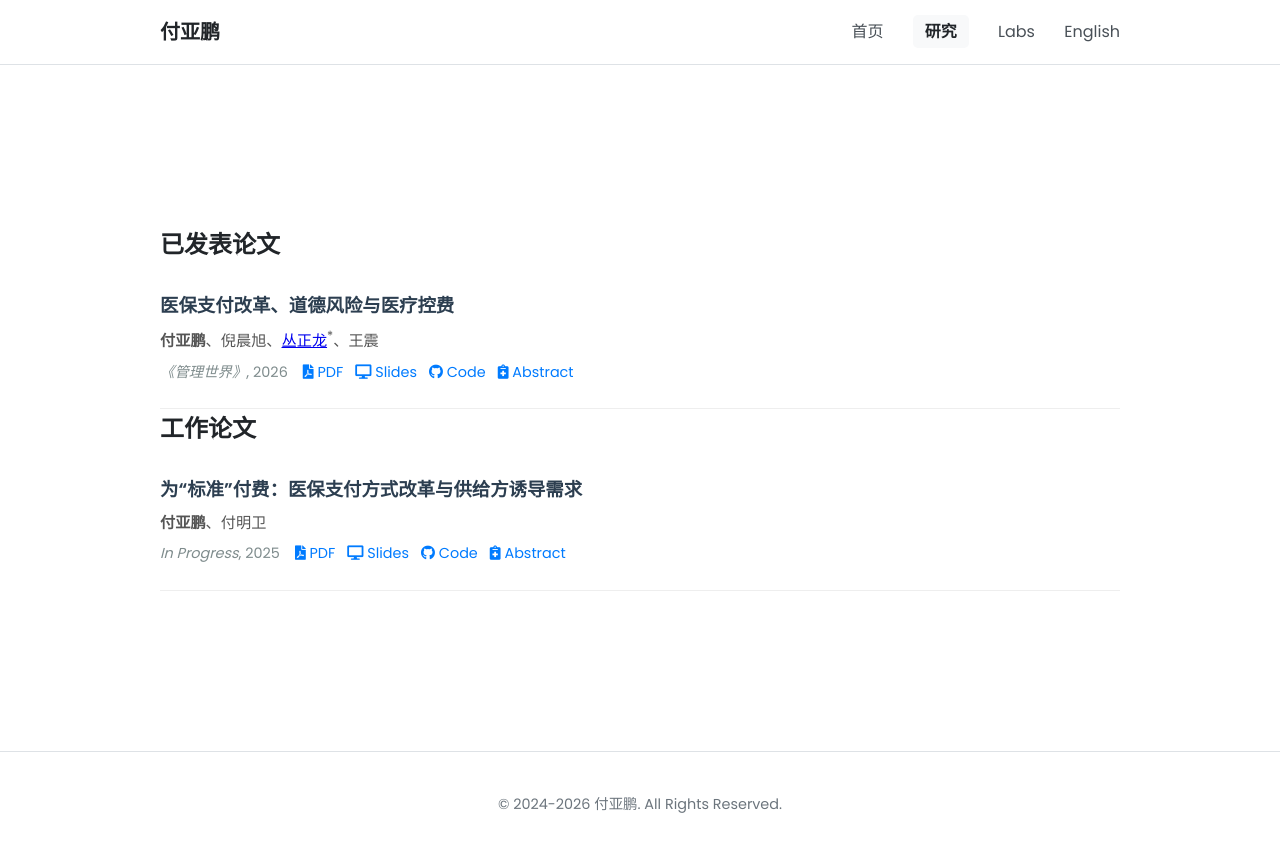
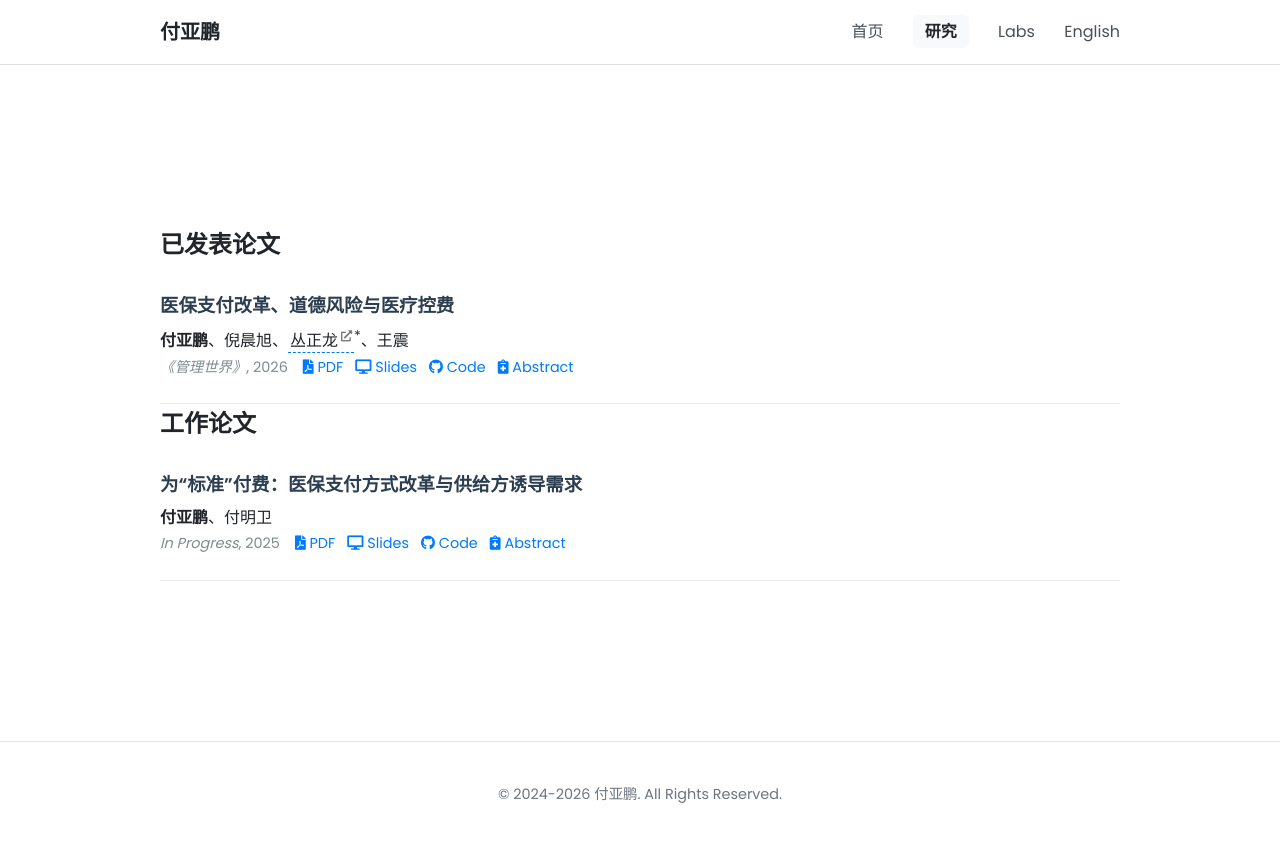
Before and after one commit to fyapeng/fyapeng.github.io, a Jekyll site: the page built from research.html, in a window 1280 px wide. Shown: the top 852 px of the page. Built offline with Jekyll 4.4.1, drawn with Linux system fonts in a browser that asks for light colours.

Commit message:
Update style.css

```diff
--- a/assets/css/style.css
+++ b/assets/css/style.css
@@ -234,10 +234,36 @@ body {
   margin-bottom: 4px;
 }
 
-.paper-authors {
-  font-size: 0.95rem;
-  color: #555;
-  margin-bottom: 6px;
+/* 1. 作者链接基础样式：告别默认蓝 */
+.paper-authors a {
+  color: var(--primary-color); /* 初始颜色跟随正文，不突兀 */
+  text-decoration: none;
+  position: relative;
+  font-weight: 500;
+  padding: 0 2px;
+  transition: all 0.3s ease; /* 平滑过渡动画 */
+  border-bottom: 1px dashed var(--accent-color); /* 优雅的虚线下划线 */
+}
+
+/* 2. 鼠标悬停动画：轻微上浮 + 颜色变亮 */
+.paper-authors a:hover {
+  color: var(--accent-color);
+  background-color: rgba(0, 123, 255, 0.05); /* 淡淡的背景色呼吸感 */
+  transform: translateY(-2px); /* 向上轻微漂浮 2 像素 */
+  display: inline-block; /* 确保 transform 生效 */
+  border-bottom: 1px solid var(--accent-color); /* 虚线变实线 */
+  box-shadow: 0 2px 5px rgba(0,0,0,0.05); /* 增加一点立体投影 */
+}
+
+/* 3. 给链接加一个微小的“外部跳转”图标暗示 (可选) */
+.paper-authors a::after {
+  content: "\f35d"; /* FontAwesome 的外部链接图标代码 */
+  font-family: "Font Awesome 5 Free";
+  font-weight: 900;
+  font-size: 0.7rem;
+  margin-left: 3px;
+  vertical-align: super;
+  opacity: 0.6;
 }
 
 /* 合并期刊和链接的一行 */
```
